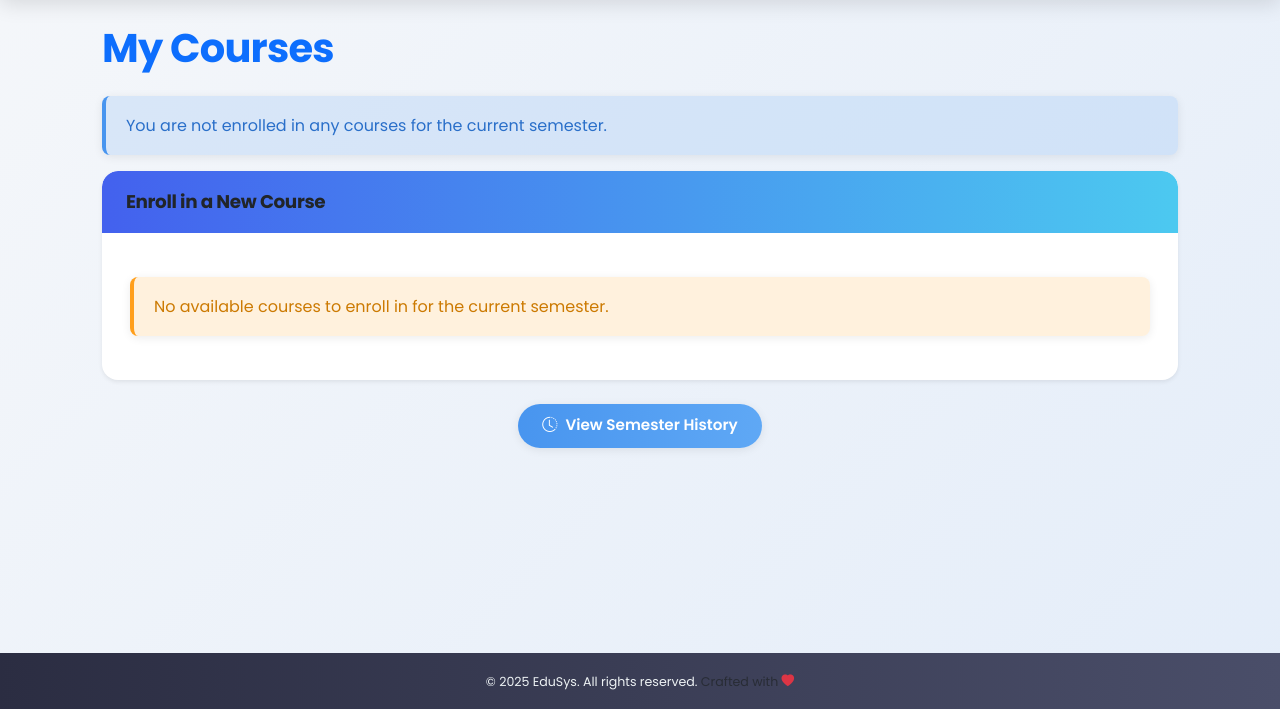
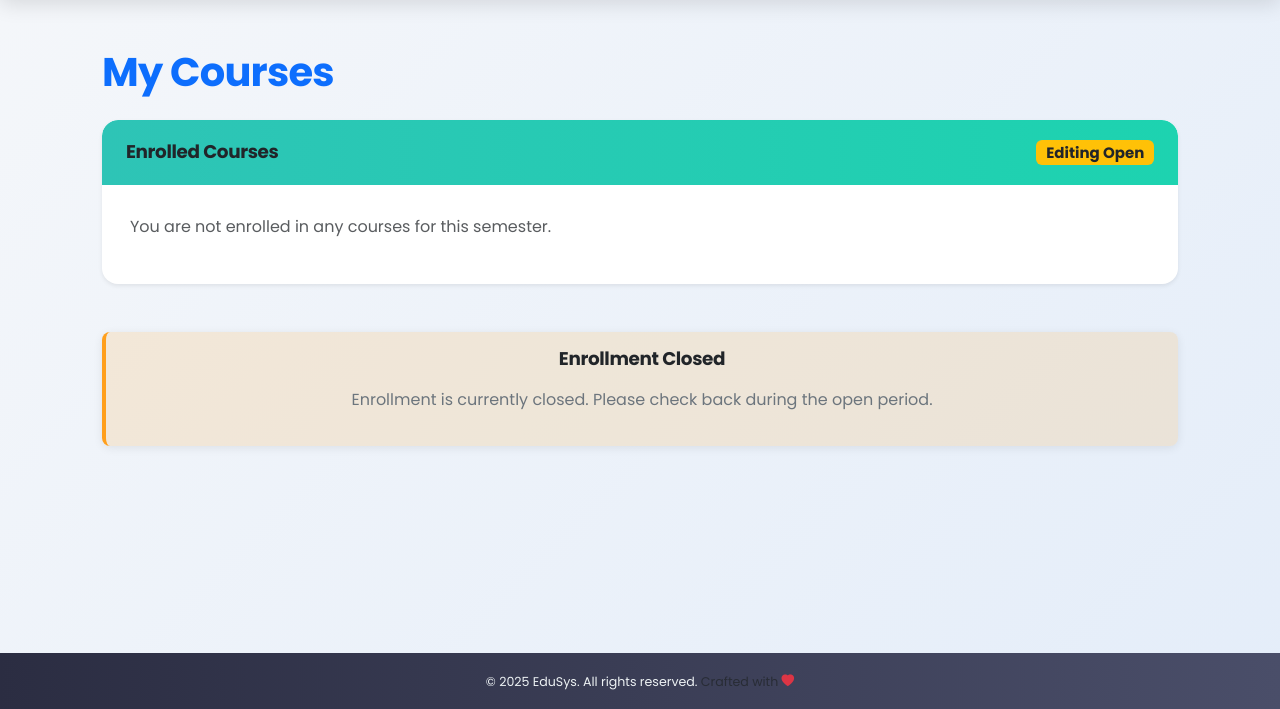
Before and after one commit to lhiradi/educational-system, a Python web app: template src/templates/student/show_courses.html in a window 1280 px wide. Shown: the part 91-800 px from the top of the page. Run offline with Jinja, Linux system fonts and the light colour scheme; the template is opened without the code that fills it, so the values that code supplies are empty.

Commit message:
updated student route and utilities

```diff
--- a/src/models/semester.py
+++ b/src/models/semester.py
@@ -9,3 +9,5 @@ class Semester(db.Model):
     end_date = db.Column(db.Date, nullable=False)
 
     student_links = db.relationship('StudentSemester', back_populates='semester', cascade="all, delete-orphan")
+
+    course_links = db.relationship('StudentsCourses', back_populates='semester', cascade="all, delete-orphan")
--- a/src/models/students_courses.py
+++ b/src/models/students_courses.py
@@ -10,4 +10,4 @@ class StudentsCourses(db.Model):
 
     student = db.relationship('Student', back_populates='course_links')
     course = db.relationship('Course', back_populates='student_links')
-    semester = db.relationship("Semester")
+    semester = db.relationship("Semester", back_populates='course_links')
--- a/src/templates/student/show_courses.html
+++ b/src/templates/student/show_courses.html
@@ -3,120 +3,245 @@
 {% block title %}My Courses{% endblock %}
 
 {% block content %}
-<div class="container">
+<div class="container mt-4">
+  <h1 class="text-primary fw-bold mb-4">My Courses</h1>
+
   {% if current_semester %}
-    <h1 class="text-primary fw-bold mb-4">My Courses for {{ current_semester.year }} {{ current_semester.term }}</h1>
-  {% else %}
-    <h1 class="text-primary fw-bold mb-4">My Courses</h1>
+    <div class="alert alert-info" role="alert">
+      <strong>Semester:</strong> {{ current_semester.year }} {{ current_semester.term }} |
+      <strong>Dates:</strong> {{ current_semester.start_date.strftime('%b %d') }} – {{ current_semester.end_date.strftime('%b %d') }}
+    </div>
   {% endif %}
 
 
-
-  {% if courses_info %}
-  <div class="card shadow-sm mb-4">
+  <div class="card mb-5 shadow-sm">
     <div class="card-header bg-success text-white d-flex justify-content-between align-items-center">
       <h5 class="mb-0">Enrolled Courses</h5>
-      <input type="text" id="searchInput" class="form-control w-25" placeholder="Search courses...">
+      {% if not is_current_semester_finalized %}
+        <span class="badge bg-warning text-dark">Editing Open</span>
+      {% else %}
+        <span class="badge bg-secondary">Finalized</span>
+      {% endif %}
     </div>
-    <div class="card-body p-0">
+    <div class="card-body">
+      {% if courses_info %}
         <div class="table-responsive">
-        <table class="table table-striped table-hover align-middle mb-0">
-          <thead class="table-dark">
+          <table class="table table-hover align-middle" id="enrolledCoursesTable">
+            <thead class="table-light">
               <tr>
-              <th>Course ID</th>
                 <th>Course Name</th>
+                <th>Code</th>
+                <th>Units</th>
                 <th>Teacher</th>
+                <th>Time</th>
                 <th>Grade</th>
-              <th>Units</th>
-              <th>Start Date</th>
-              <th>End Date</th>
-              <th>Days</th>
-              <th>Start Time</th>
-              <th>End Time</th>
-              <th>Actions</th>
+                {% if not is_current_semester_finalized %}
+                  <th class="text-center">Actions</th>
+                {% endif %}
               </tr>
             </thead>
-          <tbody id="coursesTable">
-            {% for course, grade, teacher in courses_info %}
-            <tr>
-              <td>{{ course.course_id }}</td>
-              <td>{{ course.course_name }}</td>
-              <td>{{ teacher }}</td>
-              <td>{{ grade if grade is not none else "N/A" }}</td>
-              <td>{{ course.course_unit }}</td>
-              <td>{{ course.start_date.strftime('%Y-%m-%d') if course.start_date else 'N/A' }}</td>
-              <td>{{ course.end_date.strftime('%Y-%m-%d') if course.end_date else 'N/A' }}</td>
-              <td>{{ course.days }}</td>
-              <td>{{ course.start_time.strftime('%H:%M') if course.start_time else 'N/A' }}</td>
-              <td>{{ course.end_time.strftime('%H:%M') if course.end_time else 'N/A' }}</td>
+            <tbody>
+              {% set total_units = namespace(value=0) %}
+              {% for course, grade, teacher_name in courses_info %}
+                {% set total_units.value = total_units.value + course.course_unit %}
+                <tr data-search="{{ course.course_name.lower() }} {{ course.course_id.lower() }} {{ teacher_name.lower() }}">
+                  <td><strong>{{ course.course_name }}</strong></td>
+                  <td><code>{{ course.course_id }}</code></td>
+                  <td class="text-center">{{ course.course_unit }}</td>
+                  <td>{{ teacher_name }}</td>
+                  <td>
+                    {{ course.days }}<br>
+                    <small>{{ course.start_time.strftime('%H:%M') }} – {{ course.end_time.strftime('%H:%M') }}</small>
+                  </td>
+                  <td>
+                    {% if grade %}
+                      <span class="badge bg-success fs-6">{{ grade }}</span>
+                    {% else %}
+                      <span class="badge bg-secondary fs-6">Pending</span>
+                    {% endif %}
+                  </td>
                   {% if not is_current_semester_finalized %}
-              <td>
-                <a href="{{ url_for('student.unenroll', course_id=course.id) }}" class="btn btn-danger btn-sm">Unenroll</a>
+                    <td class="text-center">
+                      <a href="{{ url_for('student.unenroll', course_id=course.id) }}"
+                         class="btn btn-sm btn-danger"
+                         onclick="return confirm('Are you sure you want to unenroll from {{ course.course_name }}?');">
+                        Unenroll
+                      </a>
                     </td>
                   {% endif %}
                 </tr>
               {% endfor %}
             </tbody>
+            <tfoot>
+              <tr class="fw-bold">
+                <td colspan="2">Total Units:</td>
+                <td class="text-center">{{ total_units.value }}</td>
+                <td colspan="3">
+                  {% if total_units.value < 14 and not is_current_semester_finalized %}
+                    <span class="badge bg-warning text-dark">Min 14 units required</span>
+                  {% elif total_units.value > 24 %}
+                    <span class="badge bg-danger">Over 24-unit limit</span>
+                  {% endif %}
+                </td>
+                {% if not is_current_semester_finalized %}
+                  <td></td>
+                {% endif %}
+              </tr>
+            </tfoot>
           </table>
         </div>
-    </div>
-    {% if not is_current_semester_finalized %}
-    <div class="card-footer bg-light">
+
+
+        {% if not is_current_semester_finalized and current_semester %}
+          <div class="card-footer bg-light mt-4">
             <form method="post" action="{{ url_for('student.finalize_enrollment') }}">
-        <button type="submit" class="btn btn-success">Finalize Enrollment</button>
+              <button type="submit"
+                      class="btn btn-success btn-lg"
+                      {% if total_units.value < 14 or total_units.value > 24 %}disabled{% endif %}>
+                Finalize Enrollment
+              </button>
+              {% if total_units.value < 14 %}
+                <small class="text-danger d-block mt-2">You must enroll in at least 14 units to finalize.</small>
+              {% elif total_units.value > 24 %}
+                <small class="text-danger d-block mt-2">Reduce your load to 24 units or less.</small>
+              {% else %}
+                <small class="text-muted d-block mt-2">You can still make changes until finalized.</small>
+              {% endif %}
             </form>
           </div>
         {% endif %}
 
-  </div>
       {% else %}
-    <div class="alert alert-info">You are not enrolled in any courses for the current semester.</div>
-  {% endif %}
-
- <div class="card shadow-sm mb-4">
-    <div class="card-header bg-primary text-white">
-      <h5 class="mb-0">Enroll in a New Course</h5>
-    </div>
-    <div class="card-body">
-      {% if available_courses %}
-      <form method="post" action="{{ url_for('student.enroll_course') }}" class="row g-3 align-items-center">
-        <div class="col-md-8">
-          <label for="course_id" class="form-label">Select a course to enroll:</label>
-          <select name="course_id" id="course_id" class="form-select" required>
-            {% for course in available_courses %}
-            <option value="{{ course.id }}">
-              {{ course.course_name }} ({{ course.course_id }}) - {{ course.course_unit }} units | {{ course.days }} {{ course.start_time.strftime('%H:%M') }}-{{ course.end_time.strftime('%H:%M') }} | Capacity: {{ course.student_links|length }}/{{ course.capacity }} | Dates: {{ course.start_date.strftime('%b %d') }} to {{ course.end_date.strftime('%b %d') }} | Teacher: {{ course.teacher.first_name }} {{ course.teacher.last_name if course.teacher else 'N/A' }}
-            </option>
-            {% endfor %}
-          </select>
-        </div>
-        <div class="col-md-4">
-          <button type="submit" class="btn btn-primary w-100">Enroll</button>
-        </div>
-      </form>
-      {% else %}
-      <div class="alert alert-warning mt-3">No available courses to enroll in for the current semester.</div>
+        <p class="text-muted">You are not enrolled in any courses for this semester.</p>
       {% endif %}
     </div>
   </div>
 
-  <div class="text-center mt-4">
-    <a href="{{ url_for('student.semester_history') }}" class="btn btn-info">
-      <i class="bi bi-clock-history"></i> View Semester History
-    </a>
+
+  {% if available_courses and is_enrollment_open and not is_current_semester_finalized %}
+    <h2 class="text-secondary mb-3">Add a Course</h2>
+
+
+    <div class="mb-3">
+      <input
+        type="text"
+        id="courseSearch"
+        class="form-control form-control-lg"
+        placeholder="🔍 Search available courses by name, code, or teacher..."
+      />
     </div>
+
+    <form method="POST" action="{{ url_for('student.enroll_course') }}">
+      <div class="table-responsive">
+        <table class="table table-bordered table-hover align-middle" id="availableCoursesTable">
+          <thead class="table-dark">
+            <tr>
+              <th class="text-center" style="width: 80px;">Select</th>
+              <th>Course Name</th>
+              <th>Code</th>
+              <th>Units</th>
+              <th>Time</th>
+              <th>Days</th>
+              <th>Teacher</th>
+              <th>Capacity</th>
+              <th>Dates</th>
+            </tr>
+          </thead>
+          <tbody>
+            {% set sorted_courses = available_courses | sort(attribute='course_name') %}
+            {% for course in sorted_courses %}
+              {% set current_total = total_units.value + course.course_unit %}
+              <tr data-search="{{ course.course_name.lower() }} {{ course.course_id.lower() }} {{ course.teacher.first_name.lower() }} {{ course.teacher.last_name.lower() }} {{ course.days.lower() }}">
+                <td class="text-center">
+                  <div class="form-check">
+                    <input
+                      class="form-check-input"
+                      type="radio"
+                      name="course_id"
+                      value="{{ course.id }}"
+                      id="course_{{ course.id }}"
+                      {% if current_total > 24 %}disabled{% endif %}
+                    >
                   </div>
-{% endblock %}
+                </td>
+                <td>
+                  <label for="course_{{ course.id }}" class="mb-0">
+                    {{ course.course_name }}
+                  </label>
+                </td>
+                <td><code>{{ course.course_id }}</code></td>
+                <td class="text-center">{{ course.course_unit }}</td>
+                <td>
+                  {{ course.start_time.strftime('%H:%M') if course.start_time else 'N/A' }} –
+                  {{ course.end_time.strftime('%H:%M') if course.end_time else 'N/A' }}
+                </td>
+                <td>{{ course.days }}</td>
+                <td>{{ course.teacher.first_name }} {{ course.teacher.last_name }}</td>
+                <td class="text-center">
+                  {{ course.student_links|length }} / {{ course.capacity }}
+                  {% if course.student_links|length >= course.capacity %}
+                    <span class="badge bg-danger">Full</span>
+                  {% else %}
+                    <span class="badge bg-success">Available</span>
+                  {% endif %}
+                </td>
+                <td>
+                  {{ course.start_date.strftime('%b %d') }} – {{ course.end_date.strftime('%b %d') }}
+                </td>
+              </tr>
+            {% endfor %}
+          </tbody>
+        </table>
+      </div>
 
-{% block scripts %}
+      <div class="d-flex justify-content-between mt-4">
+        <button type="submit" class="btn btn-success btn-lg" id="enrollBtn" disabled>
+          Enroll in Selected Course
+        </button>
+      </div>
+    </form>
+  {% elif not is_enrollment_open %}
+    <div class="alert alert-warning text-center">
+      <h5>Enrollment Closed</h5>
+      <p>Enrollment is currently closed. Please check back during the open period.</p>
+    </div>
+  {% elif is_current_semester_finalized %}
+    <div class="alert alert-info text-center">
+      <h5>Enrollment Finalized</h5>
+      <p>Your enrollment has been finalized. No further changes allowed.</p>
+    </div>
+  {% elif not available_courses %}
+    <div class="alert alert-info text-center">
+      <h5>No Courses Available</h5>
+      <p>All courses are full or you've reached your unit limit.</p>
+    </div>
+  {% endif %}
+</div>
+
+
 <script>
-document.getElementById('searchInput').addEventListener('keyup', function() {
-    let filter = this.value.toLowerCase();
-    let rows = document.querySelectorAll('#coursesTable tr');
+  document.addEventListener('DOMContentLoaded', function () {
+
+    const radios = document.querySelectorAll('input[name="course_id"]');
+    const btn = document.getElementById('enrollBtn');
+    radios.forEach(radio => {
+      radio.addEventListener('change', () => {
+        btn.disabled = !radio.checked;
+      });
+    });
+
+
+    const search = document.getElementById('courseSearch');
+    const rows = document.querySelectorAll('#availableCoursesTable tbody tr');
+    if (search && rows.length > 0) {
+      search.addEventListener('keyup', function () {
+        const filter = this.value.toLowerCase();
         rows.forEach(row => {
-        let text = row.textContent.toLowerCase();
+          const text = row.dataset.search || '';
           row.style.display = text.includes(filter) ? '' : 'none';
         });
       });
+    }
+  });
 </script>
 {% endblock %}
```
Also changed, not shown: src/routes/student_routes.py (+10 -5 lines), src/utils/__init__.py (+9 -0 lines). Lines whose indentation alone changed are shown as unchanged.
